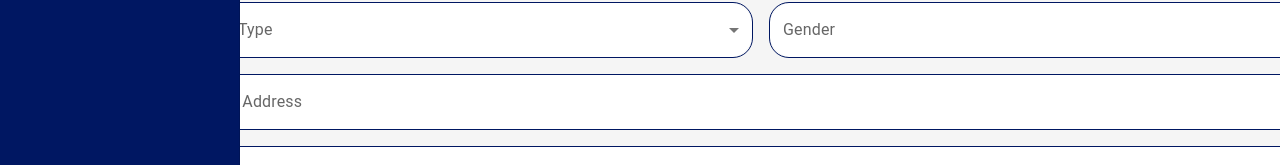
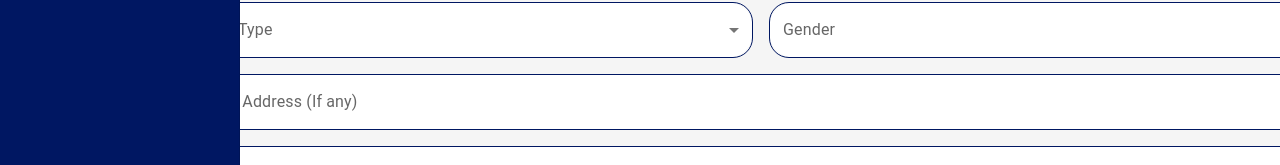
Before and after one commit to Zenithive/attmans_full_project, a Next.js app in the folder frontend/attmas_frontend/: page /profile in a window 1280 px wide. Shown: the part 633-798 px from the top of the page. Built offline with nearby package versions, Linux system fonts and the light colour scheme.

Commit message:
On branch sachin_dev_branch  Your branch is up to date with 'origin/sachin_dev_branch'.
 Changes to be committed:
	modified:   frontend/attmas_frontend/src/app/profile/page.tsx

```diff
--- a/frontend/attmas_frontend/src/app/profile/page.tsx
+++ b/frontend/attmas_frontend/src/app/profile/page.tsx
@@ -13,6 +13,9 @@ import {
     Typography,
     createTheme,
     ThemeProvider,
+    InputLabel,
+    Select,
+    FormHelperText
 } from '@mui/material';
 import CameraAltIcon from '@mui/icons-material/CameraAlt';
 import { useFormik } from 'formik';
@@ -89,6 +92,8 @@ const ProfileForm = () => {
             productType: '', // New field
             productPrice: '', // New field
         },
+
+
         validationSchema: Yup.object({
             gender: Yup.string().required('Required'),
             address: Yup.string().required('Required'),
@@ -106,6 +111,26 @@ const ProfileForm = () => {
             userType: Yup.string().required('Required'),
             productToMarket: Yup.string().when('userType', {
                 is: 'Freelancer',
+                then: Yup.string().required('Required'),
+                otherwise: Yup.string(),
+            }),
+            productName: Yup.string().when('productToMarket', {
+                is: 'Yes',
+                then: Yup.string().required('Required'),
+                otherwise: Yup.string(),
+            }),
+            productType: Yup.string().when('productToMarket', {
+                is: 'Yes',
+                then: Yup.string().required('Required'),
+                otherwise: Yup.string(),
+            }),
+            productPrice: Yup.string().when('productToMarket', {
+                is: 'Yes',
+                then: Yup.string().required('Required'),
+                otherwise: Yup.string(),
+            }),
+            productDescription: Yup.string().when('productToMarket', {
+                is: 'Yes',
                 then: Yup.string().required('Required'),
                 otherwise: Yup.string(),
             }),
@@ -130,6 +155,8 @@ const ProfileForm = () => {
         setShowProductDetails(event.target.value === 'Yes');
     };
 
+
+
     return (
         <ThemeProvider theme={theme}>
             <Container component="main" maxWidth="md">
@@ -148,12 +175,18 @@ const ProfileForm = () => {
                         boxShadow: 5,
                     }}
                 >
+
+
+
                     <Typography component="h1" variant="h5" align="center">
                         Profile Form
                     </Typography>
                     <Typography variant="body2" color="text.secondary" align="center" mb={4}>
                         View and Change your profile information here
                     </Typography>
+
+
+
                     <Box component="form" onSubmit={formik.handleSubmit} noValidate sx={{ mt: 1 }}>
                         <input
                             accept="image/*"
@@ -189,6 +222,8 @@ const ProfileForm = () => {
                         </label>
 
                         <Grid container spacing={2}>
+
+
                             <Grid item xs={12}>
                                 <TextField
                                     fullWidth
@@ -324,25 +359,35 @@ const ProfileForm = () => {
                                 />
                             </Grid>
 
+
+
+
+
+
+
+
                             <Grid item xs={12} sm={6}>
-                                <TextField
+                            <TextField
                                     fullWidth
+                                    select
                                     style={{ background: "white", borderRadius: "25px" }}
-                                    select
                                     id="userType"
                                     label="User Type"
                                     name="userType"
-                                    onChange={handleUserTypeChange}
+                                    value={formik.values.userType}
+                                    onChange={formik.handleChange}
                                     onBlur={formik.handleBlur}
-                                    value={formik.values.userType}
                                     error={formik.touched.userType && Boolean(formik.errors.userType)}
-                                    helperText={formik.touched.userType && formik.errors.userType}
                                 >
                                     <MenuItem value="Freelancer">Freelancer</MenuItem>
-                                    <MenuItem value="Industry">Industry</MenuItem>
-                                    <MenuItem value="Innovators">Innovators</MenuItem>
+                                    <MenuItem value="Business">Business</MenuItem>
                                 </TextField>
+                                {formik.touched.userType && formik.errors.userType && (
+                                    <FormHelperText error>{formik.errors.userType}</FormHelperText>
+                                )}
                             </Grid>
+
+
 
                             <Grid item xs={12} sm={6}>
                                 <TextField
@@ -364,42 +409,38 @@ const ProfileForm = () => {
                                 </TextField>
                             </Grid>
 
-                            {isFreelancer && (
+                            {formik.values.userType === 'Freelancer' && (
                                 <Grid item xs={12} sm={6}>
-                                    <TextField
+                                    <InputLabel>Do you have a product to market?</InputLabel>
+                                    <Select
                                         fullWidth
-                                        select
                                         style={{ background: "white", borderRadius: "25px" }}
                                         id="productToMarket"
-                                        label="Do you have any Product to market?"
                                         name="productToMarket"
-                                        onChange={formik.handleChange}
+                                        value={formik.values.productToMarket}
+                                        onChange={(e) => {
+                                            formik.handleChange(e);
+                                            setShowProductDetails(e.target.value === 'Yes');
+                                        }}
                                         onBlur={formik.handleBlur}
-                                        value={formik.values.productToMarket}
                                         error={formik.touched.productToMarket && Boolean(formik.errors.productToMarket)}
-                                        helperText={formik.touched.productToMarket && formik.errors.productToMarket}
                                     >
+                                        {/* <MenuItem value="">Select</MenuItem> */}
                                         <MenuItem value="Yes">Yes</MenuItem>
                                         <MenuItem value="No">No</MenuItem>
-                                    </TextField>
+                                    </Select>
+                                    {formik.touched.productToMarket && formik.errors.productToMarket && (
+                                        <FormHelperText error>{formik.errors.productToMarket}</FormHelperText>
+                                    )}
                                 </Grid>
                             )}
 
-                            {isFreelancer && (
-                                <Grid item xs={12}>
-                                    <Box
-                                        sx={{
-                                            border: '1px solid #ccc',
-                                            borderRadius: 2,
-                                            padding: 2,
-                                            marginTop: 2,
-                                            backgroundColor: 'rgba(0, 23, 98, 0.1)', // Change as needed
-                                        }}
-                                    >
-                                        <Typography variant="h6">Product Details</Typography>
+                            {showProductDetails && (
+                                <>
+                                    <Grid item xs={12}>
                                         <TextField
                                             fullWidth
-                                            style={{ background: 'white', borderRadius: '25px' }}
+                                            style={{ background: "white", borderRadius: "25px" }}
                                             id="productName"
                                             label="Product Name"
                                             name="productName"
@@ -409,10 +450,39 @@ const ProfileForm = () => {
                                             error={formik.touched.productName && Boolean(formik.errors.productName)}
                                             helperText={formik.touched.productName && formik.errors.productName}
                                         />
-
+                                    </Grid>
+                                    <Grid item xs={12}>
                                         <TextField
                                             fullWidth
-                                            style={{ background: 'white', borderRadius: '25px' }}
+                                            style={{ background: "white", borderRadius: "25px" }}
+                                            id="productDescription"
+                                            label="Product Description"
+                                            name="productDescription"
+                                            onChange={formik.handleChange}
+                                            onBlur={formik.handleBlur}
+                                            value={formik.values.productDescription}
+                                            error={formik.touched.productDescription && Boolean(formik.errors.productDescription)}
+                                            helperText={formik.touched.productDescription && formik.errors.productDescription}
+                                        />
+                                    </Grid>
+                                    <Grid item xs={12}>
+                                        <TextField
+                                            fullWidth
+                                            style={{ background: "white", borderRadius: "25px" }}
+                                            id="productType"
+                                            label="Product Type"
+                                            name="productType"
+                                            onChange={formik.handleChange}
+                                            onBlur={formik.handleBlur}
+                                            value={formik.values.productType}
+                                            error={formik.touched.productType && Boolean(formik.errors.productType)}
+                                            helperText={formik.touched.productType && formik.errors.productType}
+                                        />
+                                    </Grid>
+                                    <Grid item xs={12}>
+                                        <TextField
+                                            fullWidth
+                                            style={{ background: "white", borderRadius: "25px" }}
                                             id="productPrice"
                                             label="Product Price"
                                             name="productPrice"
@@ -422,43 +492,17 @@ const ProfileForm = () => {
                                             error={formik.touched.productPrice && Boolean(formik.errors.productPrice)}
                                             helperText={formik.touched.productPrice && formik.errors.productPrice}
                                         />
+                                    </Grid>
+                                </>
+                            )}
 
-
-                                        <TextField
-                                            fullWidth
-                                            style={{ background: 'white', borderRadius: '25px' }}
-                                            id="productDescription"
-                                            label="Product Description"
-                                            name="productDescription"
-                                            onChange={formik.handleChange}
-                                            onBlur={formik.handleBlur}
-                                            value={formik.values.productDescription}
-                                            error={formik.touched.productDescription && Boolean(formik.errors.productDescription)}
-                                            helperText={formik.touched.productDescription && formik.errors.productDescription}
-                                        />
-                                        <TextField
-                                            fullWidth
-                                            style={{ background: 'white', borderRadius: '25px' }}
-                                            id="productType"
-                                            label="Product Type"
-                                            name="productType"
-                                            onChange={formik.handleChange}
-                                            onBlur={formik.handleBlur}
-                                            value={formik.values.productType}
-                                            error={formik.touched.productType && Boolean(formik.errors.productType)}
-                                            helperText={formik.touched.productType && formik.errors.productType}
-                                        />
-
-                                    </Box>
-                                </Grid>
-                            )}
 
                             <Grid item xs={12}>
                                 <TextField
                                     fullWidth
                                     style={{ background: "white", borderRadius: "25px" }}
                                     id="workAddress"
-                                    label="Work Address"
+                                    label="Work Address (If any)"
                                     name="workAddress"
                                     onChange={formik.handleChange}
                                     onBlur={formik.handleBlur}
@@ -467,6 +511,7 @@ const ProfileForm = () => {
                                     helperText={formik.touched.workAddress && formik.errors.workAddress}
                                 />
                             </Grid>
+
                             <Grid item xs={12}>
                                 <TextField
                                     fullWidth
@@ -482,6 +527,9 @@ const ProfileForm = () => {
                                 />
                             </Grid>
                         </Grid>
+
+
+
                         <Button
                             type="submit"
                             variant="contained"
@@ -495,6 +543,7 @@ const ProfileForm = () => {
             </Container>
         </ThemeProvider>
     );
+
 };
 
 export default ProfileForm;
```
